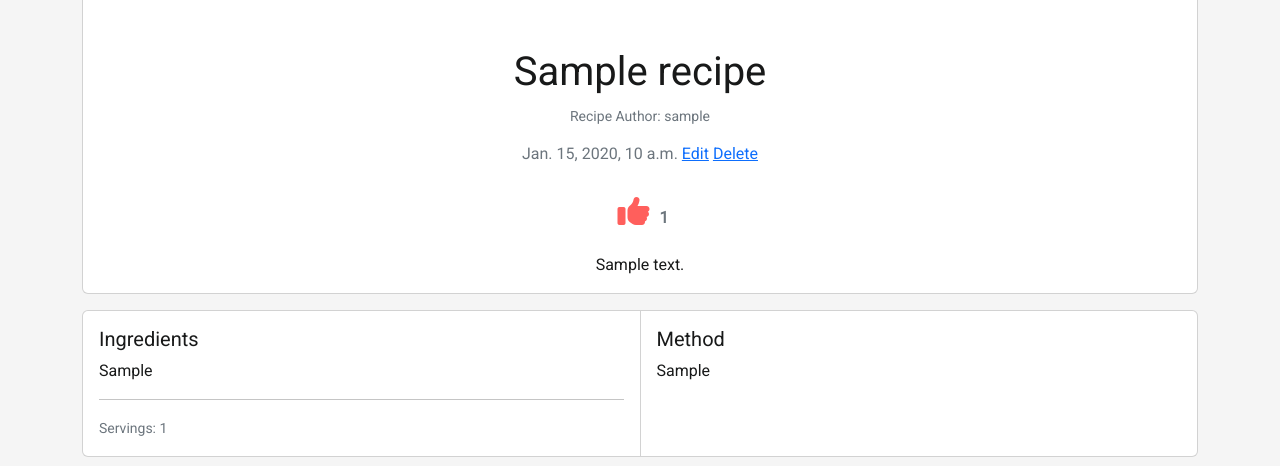
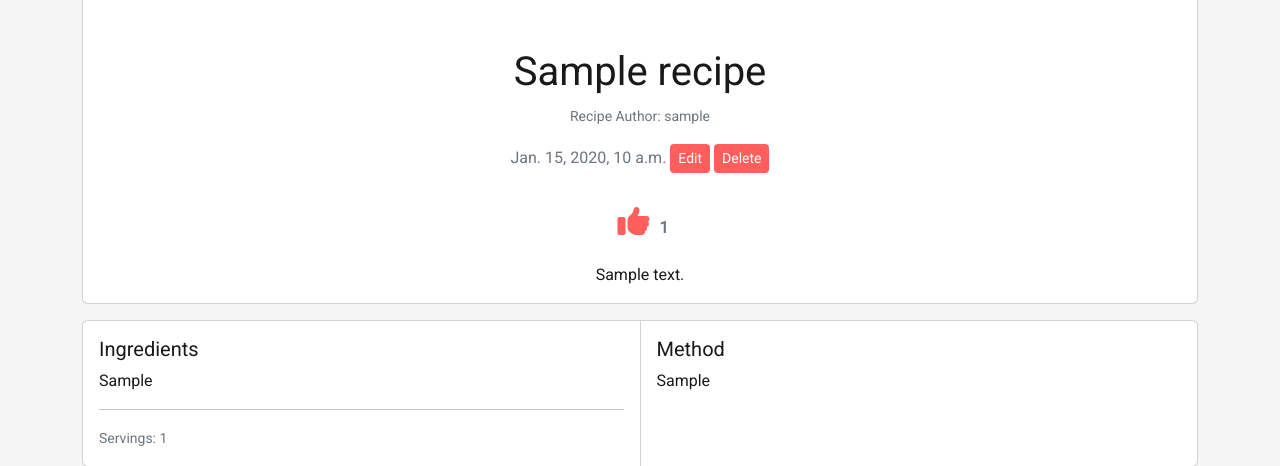
Before and after one commit to pez57/faceplant, a Django app: a page that uses templates/recipe_detail.html in a window 1280 px wide. Shown: the part 475-941 px from the top of the page. Run offline with Django 3.2, Linux system fonts and the light colour scheme; a user stored in the database is signed in; tables that the repository leaves empty hold one stand-in row (values such as "Sample post"); some libraries are stand-ins or nearby versions; some web fonts are replaced.

Commit message:
Added styling to edit/delete/confirm buttons to match site styling

```diff
--- a/templates/confirm_delete.html
+++ b/templates/confirm_delete.html
@@ -7,7 +7,7 @@
     <form method="post">
         {% csrf_token %}
         <p>Are you sure you want to delete: "{{object}}" ?</p>
-        <input type="submit" value="confirm">
+        <input class="btn btn btn-primary btn-sm" type="submit" value="confirm">
     </form>
 </div>
 
--- a/templates/recipe_detail.html
+++ b/templates/recipe_detail.html
@@ -15,14 +15,8 @@
             <p class="card-text"><small class="text-muted">Recipe Author: {{ recipe.author }}</small></p>
             <p class="card-text text-muted h6">{{ recipe.created_on}}
             {% if request.user == recipe.author %}
-            <a href="{% url 'recipe_edit' recipe.slug %}">Edit</a>
-            <a href="{% url 'recipe_delete' recipe.slug %}">Delete</a>
-            <!-- <form action="{% url 'recipe_edit' recipe.slug %}" method="POST">
-                {% csrf_token %}
-                <button type="submit" name="recipe_id" value="{{ recipe.slug }}" class="btn edit-btn">
-                    Edit <i class="fa-solid fa-pencil"></i>
-                </button>
-            </form> -->
+            <a  class="btn btn-primary btn-sm" href="{% url 'recipe_edit' recipe.slug %}">Edit</a>
+            <a  class="btn btn-primary btn-sm" href="{% url 'recipe_delete' recipe.slug %}">Delete</a>
             {% endif %}
 
 
```
